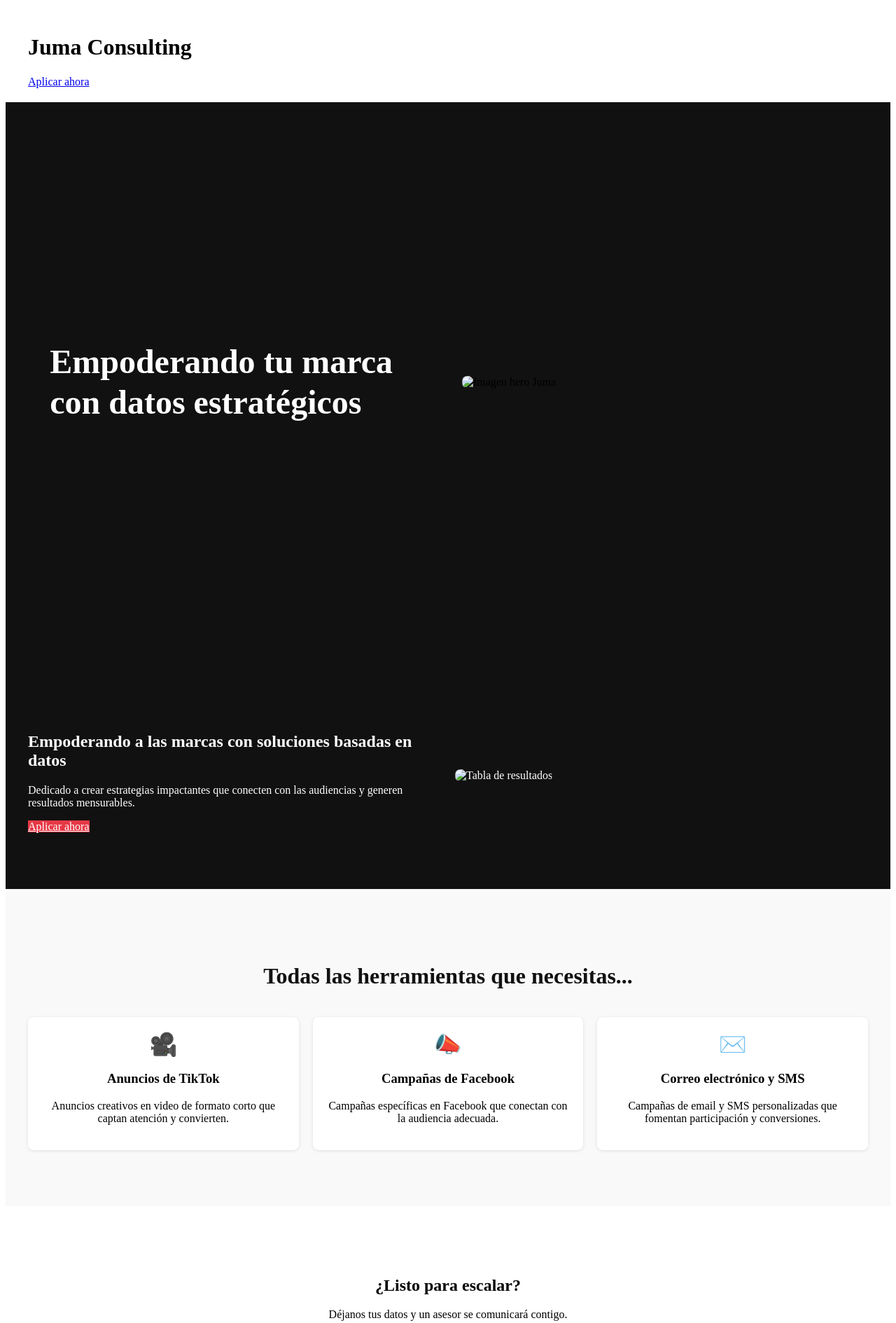
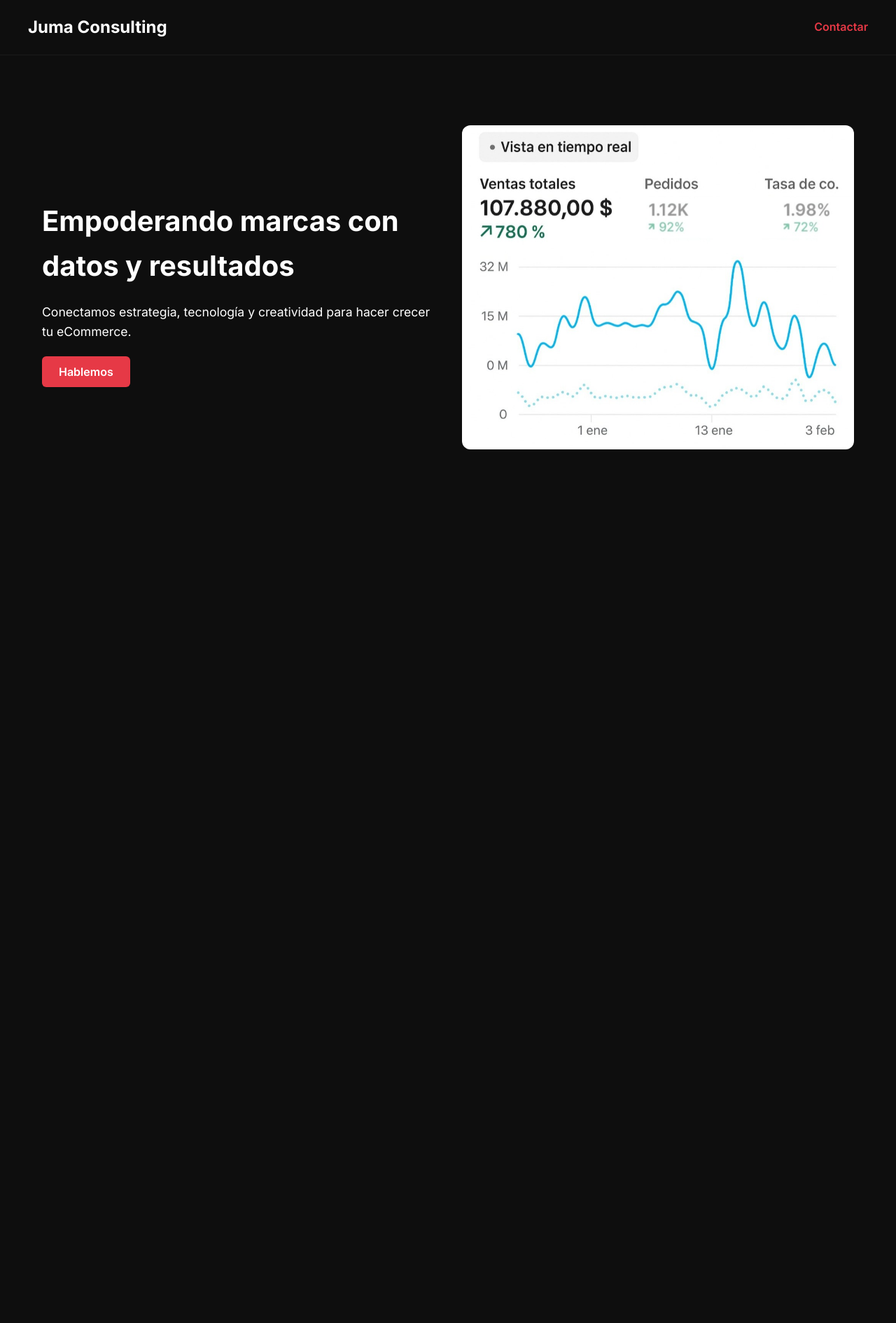
Before and after one commit to manuelarias0718/juma.github.io, a plain HTML site: page index.html in a window 1280 px wide. Shown: the top 1890 px of the page at 70% size. After the commit the page ends 800 px from the top, so only its background shows below. Drawn offline with Linux system fonts and the light colour scheme.

Commit message:
actualizacion

```diff
--- a/index.html
+++ b/index.html
@@ -5,82 +5,113 @@
   <meta name="viewport" content="width=device-width, initial-scale=1.0" />
   <title>Juma Consulting</title>
   <link rel="stylesheet" href="style.css" />
+  <link href="https://fonts.googleapis.com/css2?family=Inter:wght@400;600;700&display=swap" rel="stylesheet">
+  <style>
+    * {
+      box-sizing: border-box;
+      margin: 0;
+      padding: 0;
+    }
+
+    body {
+      font-family: 'Inter', sans-serif;
+      background-color: #0e0e0e;
+      color: #fff;
+      line-height: 1.6;
+    }
+
+    header {
+      padding: 20px 40px;
+      display: flex;
+      justify-content: space-between;
+      align-items: center;
+      background-color: #0e0e0e;
+    }
+
+    header h1 {
+      font-size: 1.5rem;
+      font-weight: 700;
+    }
+
+    header a.cta {
+      color: #e63946;
+      font-weight: 600;
+      text-decoration: none;
+    }
+
+    .hero {
+      display: flex;
+      align-items: center;
+      justify-content: center;
+      padding: 80px 20px;
+      background-color: #0e0e0e;
+      flex-wrap: wrap;
+      text-align: left;
+    }
+
+    .hero-text {
+      flex: 1 1 500px;
+      padding: 20px;
+      max-width: 600px;
+    }
+
+    .hero-text h2 {
+      font-size: 2.5rem;
+      font-weight: 700;
+      margin-bottom: 20px;
+    }
+
+    .hero-text p {
+      font-size: 1.1rem;
+      margin-bottom: 30px;
+    }
+
+    .hero-text a.btn {
+      padding: 12px 24px;
+      background-color: #e63946;
+      color: #fff;
+      text-decoration: none;
+      font-weight: 600;
+      border-radius: 6px;
+    }
+
+    .hero-img {
+      flex: 1 1 400px;
+      max-width: 600px;
+      padding: 20px;
+    }
+
+    .hero-img img {
+      width: 100%;
+      border-radius: 12px;
+    }
+
+    @media (max-width: 768px) {
+      .hero {
+        flex-direction: column-reverse;
+        text-align: center;
+      }
+      .hero-text, .hero-img {
+        padding: 10px;
+      }
+    }
+  </style>
 </head>
 <body>
-
   <header>
-    <div class="container">
-      <h1>Juma Consulting</h1>
-      <a href="#contacto" class="cta">Aplicar ahora</a>
-    </div>
+    <h1>Juma Consulting</h1>
+    <a href="#contacto" class="cta">Contactar</a>
   </header>
 
-  <!-- ——— Hero Actualizado ——— -->
-  <section class="hero-full">
-    <div class="hero-container">
-      <div class="hero-text">
-        <h1>Empoderando tu marca con datos estratégicos</h1>
-      </div>
-      <div class="hero-img">
-        <!-- Cambia esta imagen por la tuya -->
-        <img src="ruta-a-tu-imagen.jpg" alt="Imagen hero Juma">
-      </div>
+  <section class="hero">
+    <div class="hero-text">
+      <h2>Empoderando marcas con datos y resultados</h2>
+      <p>Conectamos estrategia, tecnología y creatividad para hacer crecer tu eCommerce.</p>
+      <a href="#contacto" class="btn">Hablemos</a>
+    </div>
+    <div class="hero-img">
+      <img src="assets/hero-juma.jpeg" alt="Hero Juma">
     </div>
   </section>
-  <!-- ———————————————————— -->
-
-  <section id="resultados" class="dark-section">
-    <div class="container">
-      <div class="row">
-        <div class="col-text">
-          <h2>Empoderando a las marcas con soluciones basadas en datos</h2>
-          <p>Dedicado a crear estrategias impactantes que conecten con las audiencias y generen resultados mensurables.</p>
-          <a href="#servicios" class="btn red">Aplicar ahora</a>
-        </div>
-        <div class="col-img">
-          <img src="tabla-resultados.jpg" alt="Tabla de resultados">
-        </div>
-      </div>
-    </div>
-  </section>
-
-  <section id="servicios" class="services">
-    <div class="container">
-      <h2 class="section-title">Todas las herramientas que necesitas...</h2>
-      <div class="cards">
-        <div class="card">
-          <div class="icon">🎥</div>
-          <h3>Anuncios de TikTok</h3>
-          <p>Anuncios creativos en video de formato corto que captan atención y convierten.</p>
-        </div>
-        <div class="card">
-          <div class="icon">📣</div>
-          <h3>Campañas de Facebook</h3>
-          <p>Campañas específicas en Facebook que conectan con la audiencia adecuada.</p>
-        </div>
-        <div class="card">
-          <div class="icon">✉️</div>
-          <h3>Correo electrónico y SMS</h3>
-          <p>Campañas de email y SMS personalizadas que fomentan participación y conversiones.</p>
-        </div>
-      </div>
-    </div>
-  </section>
-
-  <section id="contacto" class="contact">
-    <div class="container">
-      <h2>¿Listo para escalar?</h2>
-      <p>Déjanos tus datos y un asesor se comunicará contigo.</p>
-      <form>
-        <input type="email" placeholder="Tu correo electrónico" required>
-        <button type="submit" class="btn red">Enviar</button>
-      </form>
-    </div>
-  </section>
-
-  <footer>
-    <p>&copy; 2025 Juma Consulting. Todos los derechos reservados.</p>
-  </footer>
-
 </body>
 </html>
--- a/style.css
+++ b/style.css
@@ -1,86 +1,177 @@
-/* --- Hero Fullscreen estilo Brez Marketing --- */
-.hero-full {
-  width: 100%;
-  height: 100vh;
-  background: #111;
+/* Reset básico */
+* {
+  margin: 0;
+  padding: 0;
+  box-sizing: border-box;
+}
+
+body {
+  font-family: 'Inter', sans-serif;
+  background-color: #0e0e0e;
+  color: #ffffff;
+  line-height: 1.6;
+}
+
+.container {
+  width: 90%;
+  max-width: 1200px;
+  margin: 0 auto;
+  padding: 60px 0;
+}
+
+/* HEADER */
+header {
+  padding: 20px 0;
+  border-bottom: 1px solid rgba(255, 255, 255, 0.05);
+}
+
+header .container {
+  display: flex;
+  justify-content: space-between;
+  align-items: center;
+}
+
+header h1 {
+  font-size: 2rem;
+  font-weight: 700;
+}
+
+header a {
+  text-decoration: none;
+  color: #ff4747;
+  font-weight: 600;
+}
+
+/* HERO */
+.hero {
   display: flex;
   align-items: center;
+  justify-content: space-between;
+  flex-wrap: wrap;
+  padding-top: 100px;
+}
+
+.hero .text {
+  flex: 1 1 500px;
+  padding-right: 40px;
+}
+
+.hero .text h2 {
+  font-size: 2.5rem;
+  font-weight: 800;
+  margin-bottom: 20px;
+}
+
+.hero .text p {
+  font-size: 1.1rem;
+  color: #d3d3d3;
+}
+
+.hero .image {
+  flex: 1 1 400px;
+  text-align: center;
+}
+
+.hero .image img {
+  max-width: 100%;
+  border-radius: 10px;
+}
+
+/* RESULTADOS */
+.resultados {
+  background: #161616;
+  padding: 100px 0;
+}
+
+.resultados .image img {
+  max-width: 100%;
+  border-radius: 12px;
+}
+
+/* SERVICIOS */
+.servicios {
+  text-align: center;
+  padding: 80px 0;
+  background-color: #0e0e0e;
+}
+
+.servicios h2 {
+  font-size: 2rem;
+  margin-bottom: 40px;
+}
+
+.servicios .cards {
+  display: flex;
+  flex-wrap: wrap;
+  gap: 30px;
   justify-content: center;
 }
 
-.hero-container {
-  display: flex;
-  max-width: 1200px;
-  width: 90%;
-  align-items: center;
-  gap: 40px;
+.servicios .card {
+  background: #1a1a1a;
+  padding: 30px;
+  border-radius: 12px;
+  width: 300px;
+  text-align: left;
+  transition: transform 0.3s ease;
 }
 
-.hero-text {
-  flex: 1;
+.servicios .card:hover {
+  transform: translateY(-5px);
+}
+
+.servicios .card img {
+  width: 40px;
+  margin-bottom: 20px;
+}
+
+.servicios .card h3 {
+  font-size: 1.2rem;
+  margin-bottom: 10px;
   color: #fff;
 }
 
-.hero-text h1 {
-  font-size: 3rem;
-  line-height: 1.2;
+.servicios .card p {
+  font-size: 0.95rem;
+  color: #ccc;
 }
 
-.hero-img {
-  flex: 1;
+/* CONTACTO */
+.contacto {
+  background: #111;
+  padding: 80px 0;
+  text-align: center;
 }
 
-.hero-img img {
-  width: 100%;
-  height: auto;
-  display: block;
-  border-radius: 8px;
+.contacto h2 {
+  margin-bottom: 20px;
+  font-size: 2rem;
 }
 
-/* Responsive – teléfono y pantallas pequeñas */
-@media (max-width: 768px) {
-  .hero-container {
-    flex-direction: column;
-    text-align: center;
-  }
-  .hero-text h1 {
-    font-size: 2.2rem;
-  }
-  .hero-img {
-    width: 100%;
-  }
+.contacto input[type="email"] {
+  padding: 14px;
+  border: none;
+  border-radius: 6px;
+  width: 300px;
+  margin-right: 10px;
+  font-size: 1rem;
 }
 
-/* --- Optimización de contenedores y filas --- */
-.container { max-width: 1200px; margin: 0 auto; padding: 20px; }
-.row { display: flex; flex-wrap: wrap; align-items: center; gap: 20px; }
-.col-text, .col-img { flex: 1; }
+.contacto button {
+  background: #ff4747;
+  border: none;
+  padding: 14px 28px;
+  border-radius: 6px;
+  color: white;
+  font-weight: bold;
+  cursor: pointer;
+}
 
-/* --- Sección oscura (resultados) --- */
-.dark-section { background: #111; color: #fff; padding: 60px 0; }
-.dark-section .btn.red { background: #e63946; }
-.dark-section img { max-width: 100%; border-radius: 8px; }
-
-/* --- Botón rojo global --- */
-.btn.red { background: #e63946; color: #fff; }
-
-/* --- Servicios (tarjetas) --- */
-.services { background: #f9f9f9; padding: 60px 0; text-align: center; }
-.section-title { font-size: 2rem; margin-bottom: 40px; color: #111; }
-.cards { display: flex; flex-wrap: wrap; justify-content: center; gap: 20px; }
-.card { background: #fff; flex: 1 1 280px; padding: 20px; border-radius: 8px; box-shadow: 0 1px 5px rgba(0,0,0,0.1); }
-.card .icon { font-size: 2rem; margin-bottom: 10px; }
-
-/* --- Contacto --- */
-.contact { padding: 60px 0; text-align: center; }
-.contact form { display: inline-flex; gap: 10px; flex-wrap: wrap; justify-content: center; margin-top: 20px; }
-.contact input { padding: 12px; font-size: 1rem; width: 260px; border: 1px solid #ccc; border-radius: 4px; }
-.contact button { padding: 12px 24px; background: #e63946; color: #fff; border: none; border-radius: 4px; cursor: pointer; }
-
-/* --- Footer y ajustes generales --- */
-footer { background: #f9f9f9; text-align: center; padding: 20px; font-size: 0.9rem; color: #555; }
-
-/* --- Responsive adicional --- */
-@media(max-width: 768px) {
-  .row { flex-direction: column-reverse; }
+/* FOOTER */
+footer {
+  text-align: center;
+  padding: 40px 0;
+  background: #0a0a0a;
+  color: #777;
+  font-size: 0.9rem;
 }
```
Also changed, not shown: assets/CaseStudy.jpeg (added), assets/email-icon.png (added), assets/facebook-icon.png (added), assets/hero-juma.jpeg (added), assets/hero-juma2.jpeg (added), assets/tiktok-icon.png (added).
